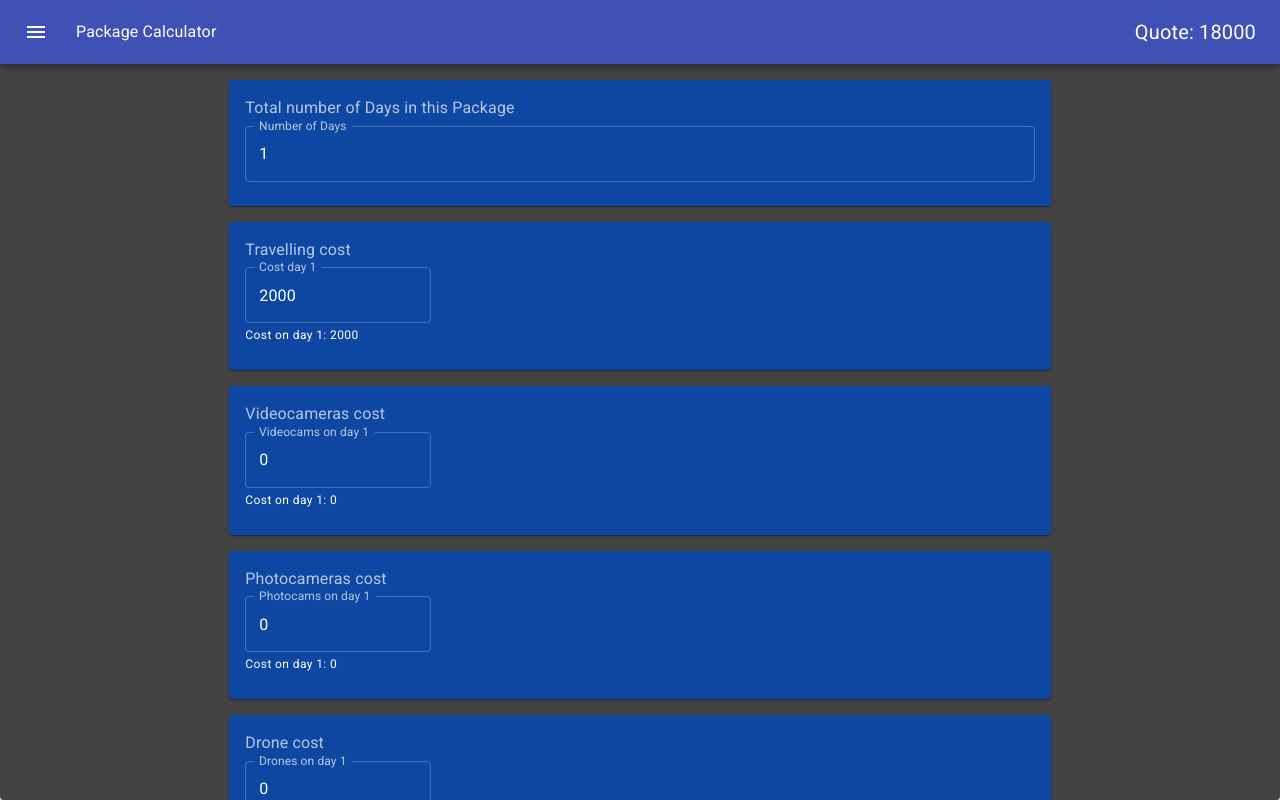
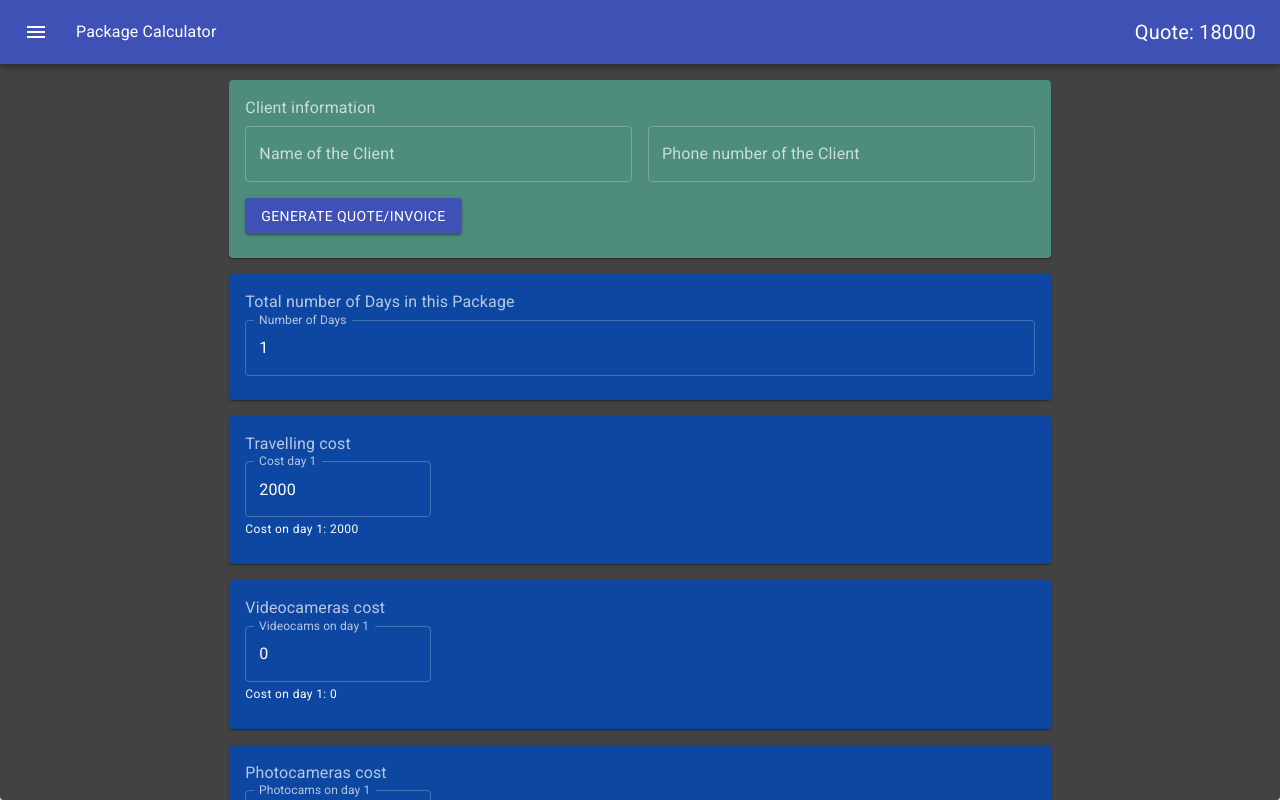
Before and after one commit to ahsanwtc/package-calculator, a React (Create React App) app: page / in a window 1280 px wide. Shown: the top 800 px of the page. Built offline with nearby package versions, Linux system fonts and the light colour scheme.

Commit message:
finishing pdf generation

```diff
--- a/package.json
+++ b/package.json
@@ -11,6 +11,7 @@
     "@testing-library/user-event": "^12.1.10",
     "fontsource-roboto": "^3.0.3",
     "jspdf": "^2.2.0",
+    "moment": "^2.29.1",
     "react": "^17.0.1",
     "react-dom": "^17.0.1",
     "react-redux": "^7.2.2",
--- /dev/null
+++ b/src/ClientInfo.js
@@ -0,0 +1,49 @@
+import React from 'react';
+import { Grid, TextField, Card, CardContent, Typography, Button } from '@material-ui/core';
+import { makeStyles } from '@material-ui/core/styles';
+
+import { useDispatch, useSelector } from 'react-redux';
+import { Application } from './store';
+
+const useStyles = makeStyles(theme => ({
+  title: {
+    fontSize: 16,
+  },
+  cardBlue: {
+    background: '#4e8d7c',
+  },
+}));
+
+const ClientInfo = ({ generatePDF }) => {
+  const classes = useStyles();
+  const dispatch = useDispatch();
+
+  const client = useSelector(Application.Selectors.getClient);
+
+  const onChange = ({ target: { name, value }}) => dispatch(Application.Actions.updateClient({ key: name, value }));
+
+  const onFocus = event => event.target.select();
+
+  return (
+    <Grid item xs={12}>
+      <Card className={classes.cardBlue}>
+        <CardContent>
+          <Typography gutterBottom color="textSecondary" className={classes.title}>Client information</Typography>
+          <Grid container spacing={2} direction="row">
+            <Grid xs={12} sm={6} item>
+              <TextField variant="outlined" label='Name of the Client' fullWidth name='name' onChange={onChange} onFocus={onFocus} value={client.name}/>
+            </Grid>
+            <Grid xs={12} sm={6} item>
+              <TextField variant="outlined" label='Phone number of the Client' fullWidth name='phone' onChange={onChange} onFocus={onFocus} value={client.phone}/>
+            </Grid>
+            <Grid xs={12} sm={6} item>
+              <Button onClick={generatePDF} variant="contained" color="primary">Generate Quote/Invoice</Button>
+            </Grid>
+          </Grid>
+        </CardContent>
+      </Card>
+    </Grid>
+  );
+};
+
+export default ClientInfo;
--- a/src/Content.js
+++ b/src/Content.js
@@ -6,7 +6,9 @@ import { blue } from '@material-ui/core/colors';
 
 import { Application } from './store';
 import ItemCard from './ItemCard';
+import ClientInfo from './ClientInfo';
 import { EXPENSES, STRINGS } from './constants';
+import { generatePDF } from './functions';
 
 const useStyles = makeStyles(theme => ({
   form: {
@@ -29,10 +31,24 @@ const Content = () => {
   const photoCameras = useSelector(Application.Selectors.getExpense(EXPENSES.photoCamera));
   const drones = useSelector(Application.Selectors.getExpense(EXPENSES.drone));
   const advance = useSelector(Application.Selectors.getAdvancePayment);
+  const client = useSelector(Application.Selectors.getClient);
+  const deliverables = useSelector(Application.Selectors.getDeliverables);
+  const clientQuote = useSelector(Application.Selectors.getClientQuote);
+
+  const handleGeneratePDFOnClick = () => {
+    const vcount= videoCameras.reduce((total, current) => current.value + total, 0);
+    const pCount = photoCameras.reduce((total, current) => current.value + total, 0);
+    const d = drones.reduce((total, current) => current.value + total, 0);
+    generatePDF({
+      client, clientQuote, days: packageDays.value, videoCameras: vcount, photoCameras: pCount, drones: d, usbs: deliverables.usb,
+      albums: deliverables.album, advance
+    });
+  };
 
   return (
     <form className={classes.form} autoComplete="off">
       <Grid container spacing={2} direction="row">
+        <ClientInfo generatePDF={handleGeneratePDFOnClick}/>
         <ItemCard full title="Total number of Days in this Package" item={[packageDays]} />
         <ItemCard title="Travelling cost" item={travelling} priceBreakdown/>
         <ItemCard title="Videocameras cost" item={videoCameras} priceBreakdown />
--- a/src/ItemCard.js
+++ b/src/ItemCard.js
@@ -22,17 +22,23 @@ const ItemCard = props => {
   const classes = useStyles();
   const dispatch = useDispatch();
   const deliverables = useSelector(Application.Selectors.getDeliverables);
-  const { title, full: f, deliverable: d, item, priceBreakdown: pd } = props;
+  const { title, full: f, deliverable: d, item, priceBreakdown: pd, client: c } = props;
   const full = (f !== undefined && f !== null) ? f : false;
   const deliverable = (d !== undefined && d !== null) ? d : false;
   const priceBreakdown = (pd !== undefined && pd !== null) ? pd : false;
+  const client = (c !== undefined && c !== null) ? c : false;
 
   let items = null, breakdown = [];
 
   const gridItemProps = { item: true, xs: 12, lg: 3 };
   if (full) { gridItemProps.lg = 12; } else { gridItemProps.sm = 6; }
 
-  const onChange = ({ target: { name, value }}) => {
+  if (client) {
+    gridItemProps.sm = 6;
+    gridItemProps.lg = 6;
+  }
+
+  const onChange = ({ target, target: { name, value }}) => {
     const state = getDispatchParams({ name, value });
     if (state) {
       const { index, expense } = state;
--- a/src/constants/index.js
+++ b/src/constants/index.js
@@ -15,6 +15,8 @@ export const STRINGS = {
   usb: { label: `Number of USBs`, name: `quantity-deliverable-usb` },
   album: { label: `Number of Albums`, name: `quantity-deliverable-album` },
   advance: { label: `Amount paid as Advance`, name: `advance` },
+  clientName: { label: 'Name of the client', name: 'client-name' },
+  clientPhone: { label: 'Phone number of the client', name: 'client-phone' }
 };
 
 export const DEFAULT_PRICELIST = {
--- a/src/functions.js
+++ b/src/functions.js
@@ -1,4 +1,8 @@
+import moment from 'moment';
+import { jsPDF } from "jspdf";
+
 import { EXPENSES, PLACEHOLDER, STRINGS, DEFAULT_PRICELIST } from './constants';
+import logo from './logo.png';
 
 export const getNewTravelingArray = ({ days, traveling = [] }) => {
   let result = null;
@@ -54,6 +58,10 @@ export const getDispatchParams = ({ name, value }) => {
         dispatch = 'payAdvance';
         break;
       }
+      case 'client': {
+        dispatch = 'updateClient';
+        break;
+      }
       default:
         return null;
     }
@@ -80,3 +88,143 @@ export const calculateNewExpenseArray = ({ expense, days, property }) => {
 
 export const getPriceOrQuantity = ({ expense }) => (expense === EXPENSES.travelling) ? DEFAULT_PRICELIST.travelling : 0;
 export const calculateTags = ({ expense, index, type }) => STRINGS[EXPENSES[expense]][type].replace(PLACEHOLDER, index + 1);
+
+const getRightAlignX = ({ fontSize, unitsWidth }) => {
+  const pointsToMillFactor = 0.352778;
+  const gutter = 10;
+  const lenght = unitsWidth * pointsToMillFactor * fontSize;
+  return 210 - gutter - lenght;
+};
+
+export const generatePDF = props => {
+  const { client, videoCameras, photoCameras, drones, usbs, albums, advance, clientQuote, days } = props;
+
+  const doc = new jsPDF();
+    doc.setTextColor('#3b5249');
+    doc.setDrawColor('#3b5249');
+    doc.setFillColor('#3b5249');
+
+    doc.addImage(logo, 'PNG', 10, 10, 40, 40);
+
+    doc.setFontSize(16);
+    doc.setFont('Helvetica', 'bold');
+    doc.text('Hassan Javed Photography &\nFilms', 60, 15);
+
+    doc.setFontSize(10);
+    doc.setFont('Helvetica', '');
+    doc.text('2nd Floor sh 206 Rania Mall Bank Rd. Sadder', 60, 28);
+    doc.text('Rawalpindi', 60, 33);
+    doc.text('+92 3405921363', 60, 39);
+    doc.text('hassan.jav3d@gmail.com ', 60, 44);
+
+    const invoiceType = (advance > 0) ? 'TYPE: INVOICE' : 'TYPE: QUOTE';
+    doc.setFont('Helvetica', 'bold');
+    doc.setFontSize(9);
+    doc.text(invoiceType, getRightAlignX({ fontSize: doc.getFontSize(), unitsWidth: doc.getStringUnitWidth(invoiceType) }), 10);
+
+    if (advance > 0) {
+      const invoiceNumber = `HJ${moment().format('DDMMYHHmm')}`;
+      doc.setFont('Helvetica', '');
+      doc.setFontSize(10);
+      doc.text(invoiceNumber, getRightAlignX({ fontSize: doc.getFontSize(), unitsWidth: doc.getStringUnitWidth(invoiceNumber) }), 14);
+    }
+
+    const dateText = 'DATE';
+    doc.setFont('Helvetica', 'bold');
+    doc.setFontSize(9);
+    doc.text(dateText, getRightAlignX({ fontSize: doc.getFontSize(), unitsWidth: doc.getStringUnitWidth(dateText) }), 24);
+    doc.setFont('Helvetica', '');
+    doc.setFontSize(10);
+    const date = moment().format('MMM D, Y');
+    doc.text(date, getRightAlignX({ fontSize: doc.getFontSize(), unitsWidth: doc.getStringUnitWidth(date) }), 28);
+
+    const due = 'DUE';
+    doc.setFont('Helvetica', 'bold');
+    doc.setFontSize(9);
+    doc.text(due, getRightAlignX({ fontSize: doc.getFontSize(), unitsWidth: doc.getStringUnitWidth(due) }), 38);
+    const onReceipt = 'On Receipt'
+    doc.setFont('Helvetica', '');
+    doc.setFontSize(10);
+    doc.text(onReceipt, getRightAlignX({ fontSize: doc.getFontSize(), unitsWidth: doc.getStringUnitWidth(onReceipt) }), 42);
+
+    const balance = 'BALANCE DUE';
+    doc.setFont('Helvetica', 'bold');
+    doc.setFontSize(9);
+    doc.text(balance, getRightAlignX({ fontSize: doc.getFontSize(), unitsWidth: doc.getStringUnitWidth(balance) }), 52);
+    const qoute = `PKR Rs: ${clientQuote}/-`;
+    doc.setFont('Helvetica', '');
+    doc.setFontSize(10);
+    doc.text(qoute, getRightAlignX({ fontSize: doc.getFontSize(), unitsWidth: doc.getStringUnitWidth(qoute) }), 56);
+
+    doc.line(10, 65, 200, 65);
+
+    doc.setFont('Helvetica', 'bold');
+    doc.setFontSize(10);
+    doc.text('BILL TO', 10, 77);
+
+    doc.setFontSize(16);
+    doc.text(client.name, 10, 87);
+
+    doc.setFontSize(10);
+    doc.setFont('Helvetica', '');
+    doc.text(client.phone, 10, 93);
+
+    doc.line(10, 105, 200, 105);
+    doc.setFont('Helvetica', 'bold');
+    doc.text('DESCRIPTION', 10, 112);
+    // doc.text('QTY', 150, 112);
+    const amountText = 'QTY';
+    doc.text(amountText, getRightAlignX({ fontSize: doc.getFontSize(), unitsWidth: doc.getStringUnitWidth(amountText) }), 112);
+    doc.line(10, 116, 200, 116);
+
+
+
+    doc.setLineDashPattern([0.5, 0.5], 0);
+    let y = 122;
+    doc.setFont('Helvetica', '');
+    doc.setFontSize(10);
+    doc.text('Number of days in the package', 10, y);
+    doc.text(`${days}`, getRightAlignX({ fontSize: doc.getFontSize(), unitsWidth: doc.getStringUnitWidth(`${days}`) }), y);
+    const textOffset = 6;
+    y += textOffset;
+    doc.text('Videographers', 10, y);
+    doc.text(`${videoCameras}`, getRightAlignX({ fontSize: doc.getFontSize(), unitsWidth: doc.getStringUnitWidth(`${videoCameras}`) }), y);
+    y += textOffset;
+    doc.text('Photographers', 10, y);
+    doc.text(`${photoCameras}`, getRightAlignX({ fontSize: doc.getFontSize(), unitsWidth: doc.getStringUnitWidth(`${photoCameras}`) }), y);
+    y += textOffset;
+    doc.text('Drones', 10, y);
+    doc.text(`${drones}`, getRightAlignX({ fontSize: doc.getFontSize(), unitsWidth: doc.getStringUnitWidth(`${drones}`) }), y);
+    y += textOffset;
+    doc.text('USBs', 10, y);
+    doc.text(`${usbs}`, getRightAlignX({ fontSize: doc.getFontSize(), unitsWidth: doc.getStringUnitWidth(`${usbs}`) }), y);
+    y += textOffset;
+    doc.text('Albums', 10, y);
+    doc.text(`${albums}`, getRightAlignX({ fontSize: doc.getFontSize(), unitsWidth: doc.getStringUnitWidth(`${albums}`) }), y);
+
+    y += 10;
+    doc.line(10, y, 200, y);
+    y += 10;
+    const advanceText = `Advance paid: PKR Rs. ${advance}/-`;
+    doc.setFontSize(14);
+    doc.text(advanceText, getRightAlignX({ fontSize: doc.getFontSize(), unitsWidth: doc.getStringUnitWidth(advanceText) }), y);
+
+    y += 7;
+    const totalText = `Total: PKR Rs. ${advance + clientQuote}/-`;
+    doc.text(totalText, getRightAlignX({ fontSize: doc.getFontSize(), unitsWidth: doc.getStringUnitWidth(totalText) }), y);
+
+    y += 5;
+    doc.setLineDashPattern([], 0);
+    const lineX = getRightAlignX({ fontSize: doc.getFontSize(), unitsWidth: doc.getStringUnitWidth(advanceText) });
+    doc.line(lineX, y, 200, y);
+
+    y += 7;
+    doc.setFont('Helvetica', 'bold');
+    doc.setFontSize(16);
+    const balanceText = `Balance Due: PKR Rs. ${clientQuote}/-`;
+    doc.text(balanceText, getRightAlignX({ fontSize: doc.getFontSize(), unitsWidth: doc.getStringUnitWidth(balanceText) }), y);
+
+    const fname = `${client.name}-${moment().format('DD-MM-Y')}`;
+    const filename = (advance > 0) ? `${fname}-invoice.pdf` : `${fname}-quote.pdf`
+    doc.save(filename);
+};
--- a/src/store/app.js
+++ b/src/store/app.js
@@ -22,6 +22,10 @@ const slice = createSlice({
       album: 1
     },
     clientQuote: 0,
+    client: {
+      name: '',
+      phone: '',
+    },
     advance: 0
   },
   reducers: {
@@ -57,12 +61,16 @@ const slice = createSlice({
     advancePaid: (app, action) => {
       const { payload: { advance }} = action;
       app.advance = parseInt(advance);
+    },
+    clientUpdated: (app, action) => {
+      const { payload: { key, value }} = action;
+      app.client[key] = value;
     }
   }
 });
 
 const {
-  packageDaysUpdated, expenseUpdated, deliverablesUpdated, pricelistUpdated, clientQuoteUpdated, advancePaid
+  packageDaysUpdated, expenseUpdated, deliverablesUpdated, pricelistUpdated, clientQuoteUpdated, advancePaid, clientUpdated
 } = slice.actions;
 export default slice.reducer;
 
@@ -72,9 +80,11 @@ const updateDeliverable = ({ expense, value }) => deliverablesUpdated({ expense,
 const updatePricelist = ({ expense, value }) => pricelistUpdated({ expense, value });
 const updateClientQuote = quote => clientQuoteUpdated({ quote });
 const payAdvance = ({ value }) => advancePaid({ advance: value });
+const updateClient = ({ key, value }) => clientUpdated({ key, value });
 
 export const Actions = {
   payAdvance,
+  updateClient,
   updateExpense,
   setPackageDays,
   updatePricelist,
@@ -119,7 +129,13 @@ const getAdvancePayment = createSelector(
   app => app.advance
 );
 
+const getClient = createSelector(
+  appSelector,
+  app => app.client
+);
+
 export const Selectors = {
+  getClient,
   getExpense,
   getPricelist,
   getTravelling,
```
Also changed, not shown: src/logo.png (added), 1 other file (tests, documents, lock files or other folders).
